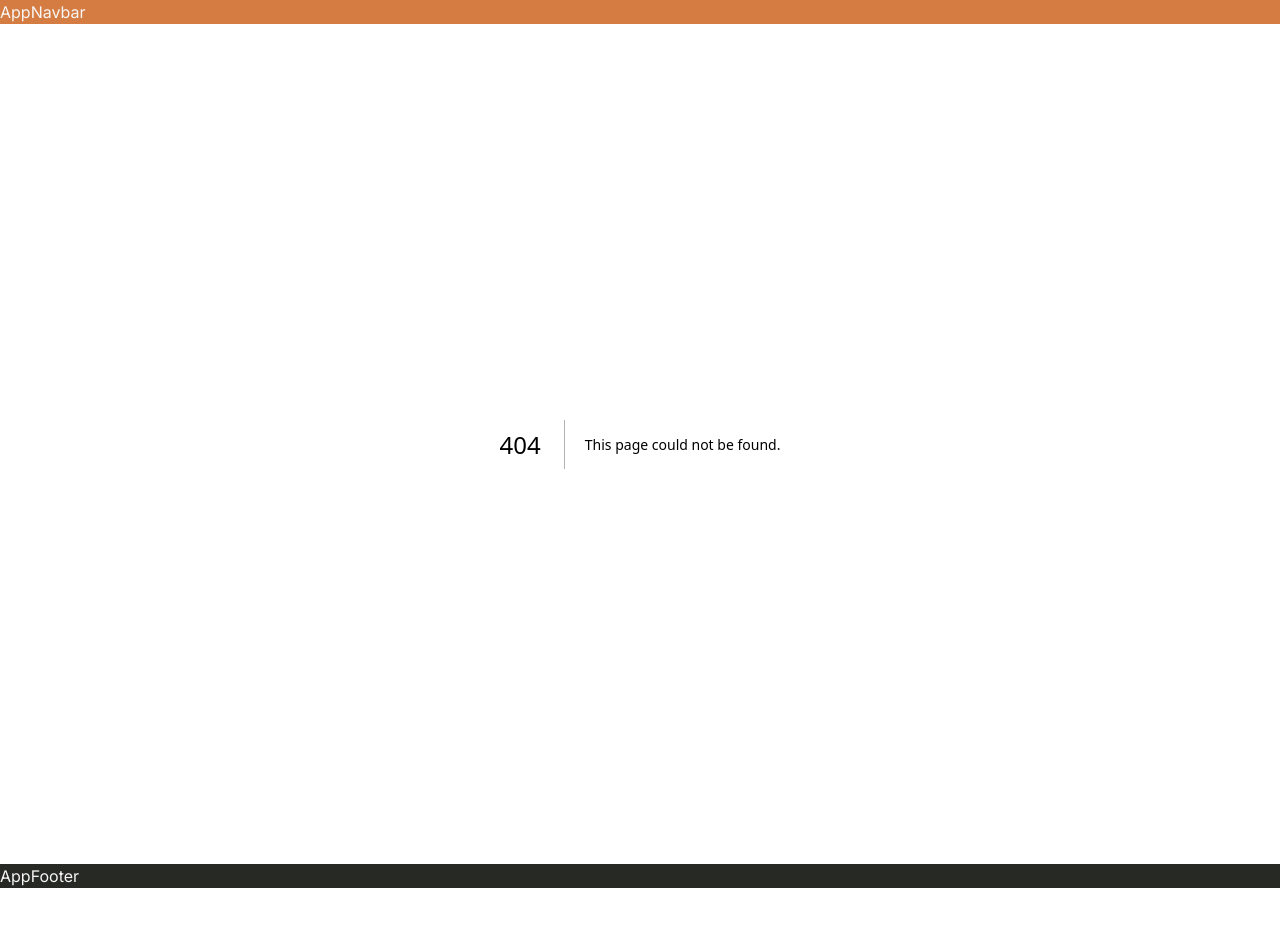
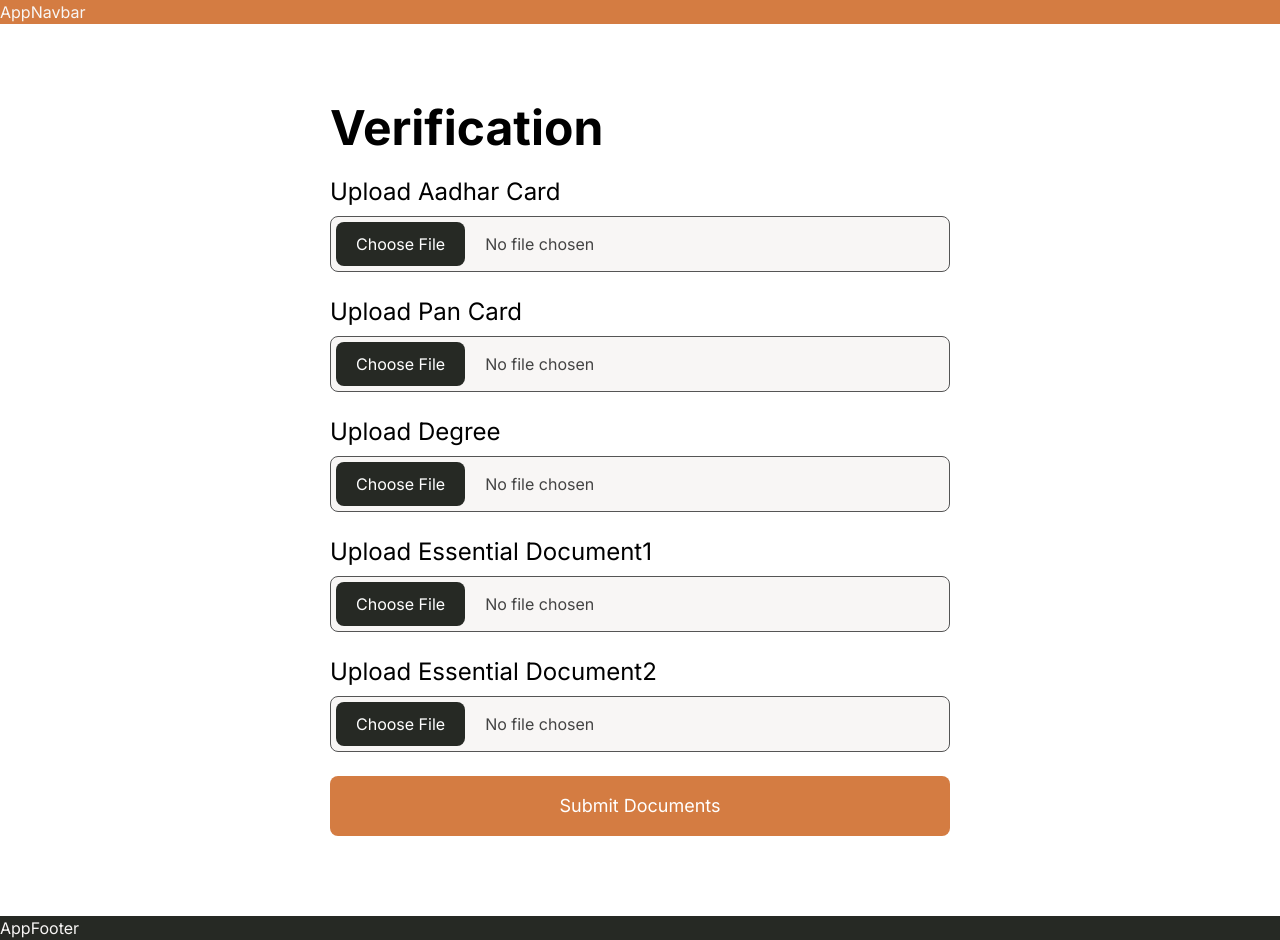
Before and after one commit to LegalX-SIH-2023/LegalEase, a Next.js app: page /verification in a window 1280 px wide. Before the commit this address had no page. Before the commit the page ends 888 px from the top, so only its background shows below. Built offline with nearby package versions, Linux system fonts and the light colour scheme.

Commit message:
document verification ui done

```diff
--- /dev/null
+++ b/app/verification/layout.jsx
@@ -0,0 +1,7 @@
+import "./style.css";
+
+const VerificationLayout = ({ children }) => {
+  return <div>{children}</div>;
+};
+
+export default VerificationLayout;
--- /dev/null
+++ b/app/verification/page.jsx
@@ -0,0 +1,48 @@
+import React from "react";
+
+const Verification = () => {
+  return (
+    <div>
+      <form action="">
+        <div className="flex flex-col gap-6 sm:w-1/2 mx-auto my-20">
+          <h1 className="text-5xl font-bold">Verification</h1>
+          <div className="flex flex-col gap-2">
+            <label htmlFor="file" className="text-2xl">
+              Upload Aadhar Card
+            </label>
+            <input className="block" type="file"></input>
+          </div>
+          <div className="flex flex-col gap-2">
+            <label htmlFor="file" className="text-2xl">
+              Upload Pan Card
+            </label>
+            <input className="block" type="file"></input>
+          </div>
+          <div className="flex flex-col gap-2">
+            <label htmlFor="file" className="text-2xl">
+              Upload Degree
+            </label>
+            <input className="block" type="file"></input>
+          </div>
+          <div className="flex flex-col gap-2">
+            <label htmlFor="file" className="text-2xl">
+              Upload Essential Document1
+            </label>
+            <input className="block" type="file"></input>
+          </div>
+          <div className="flex flex-col gap-2">
+            <label htmlFor="file" className="text-2xl">
+              Upload Essential Document2
+            </label>
+            <input className="block" type="file"></input>
+          </div>
+          <button className="bg-primary py-4 text-white rounded-lg text-lg">
+            Submit Documents
+          </button>
+        </div>
+      </form>
+    </div>
+  );
+};
+
+export default Verification;
--- /dev/null
+++ b/app/verification/style.css
@@ -0,0 +1,24 @@
+input[type="file"] {
+  /* width: 300px; */
+  max-width: 100%;
+  color: #444;
+  padding: 5px;
+  background: #f8f6f5;
+  border-radius: 8px;
+  border: 1px solid #555;
+}
+
+input[type="file"]::file-selector-button {
+  margin-right: 20px;
+  border: none;
+  background: #262924;
+  padding: 10px 20px;
+  border-radius: 8px;
+  color: white;
+  cursor: pointer;
+  transition: background 0.2s ease-in-out;
+}
+
+input[type="file"]::file-selector-button:hover {
+  background: #0d45a5;
+}
```
